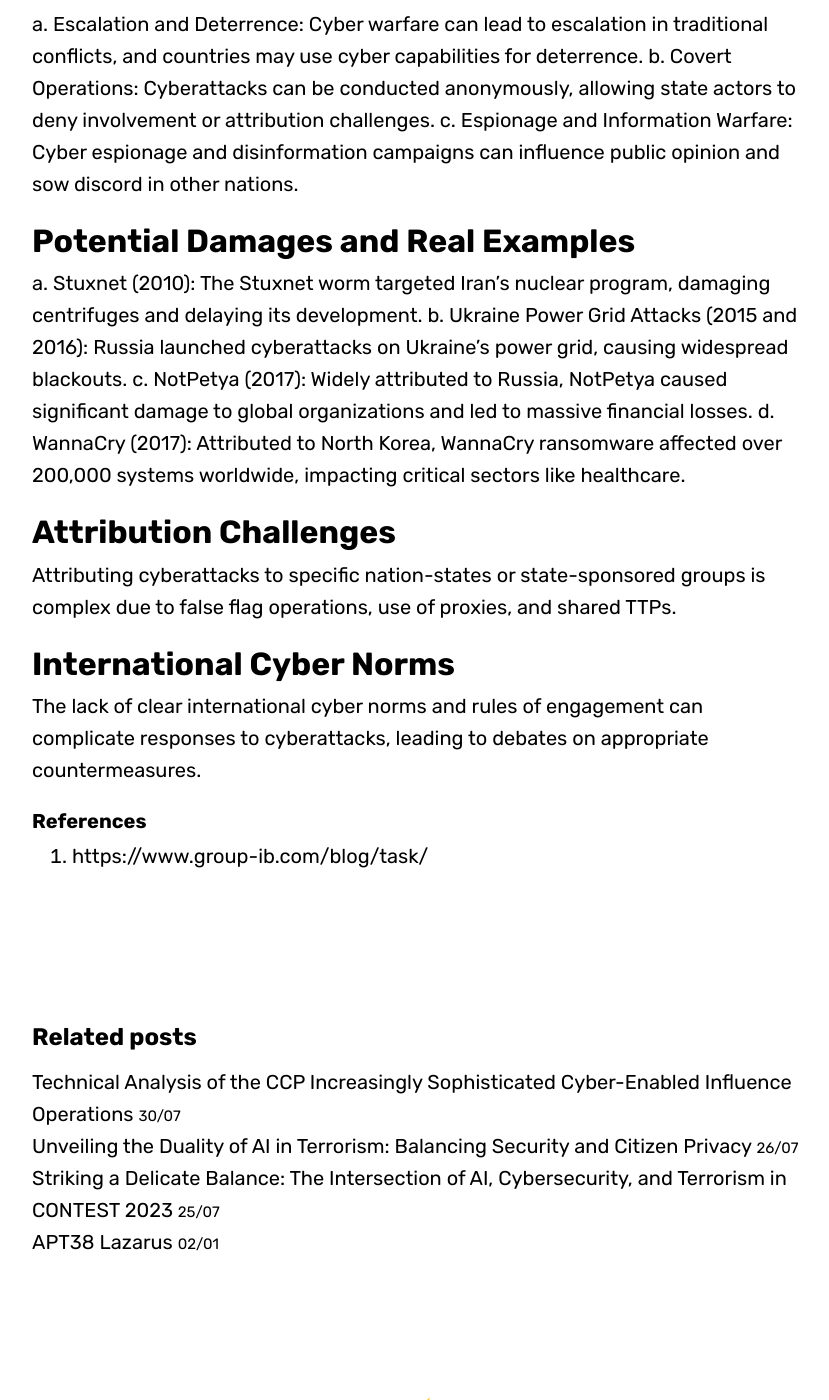
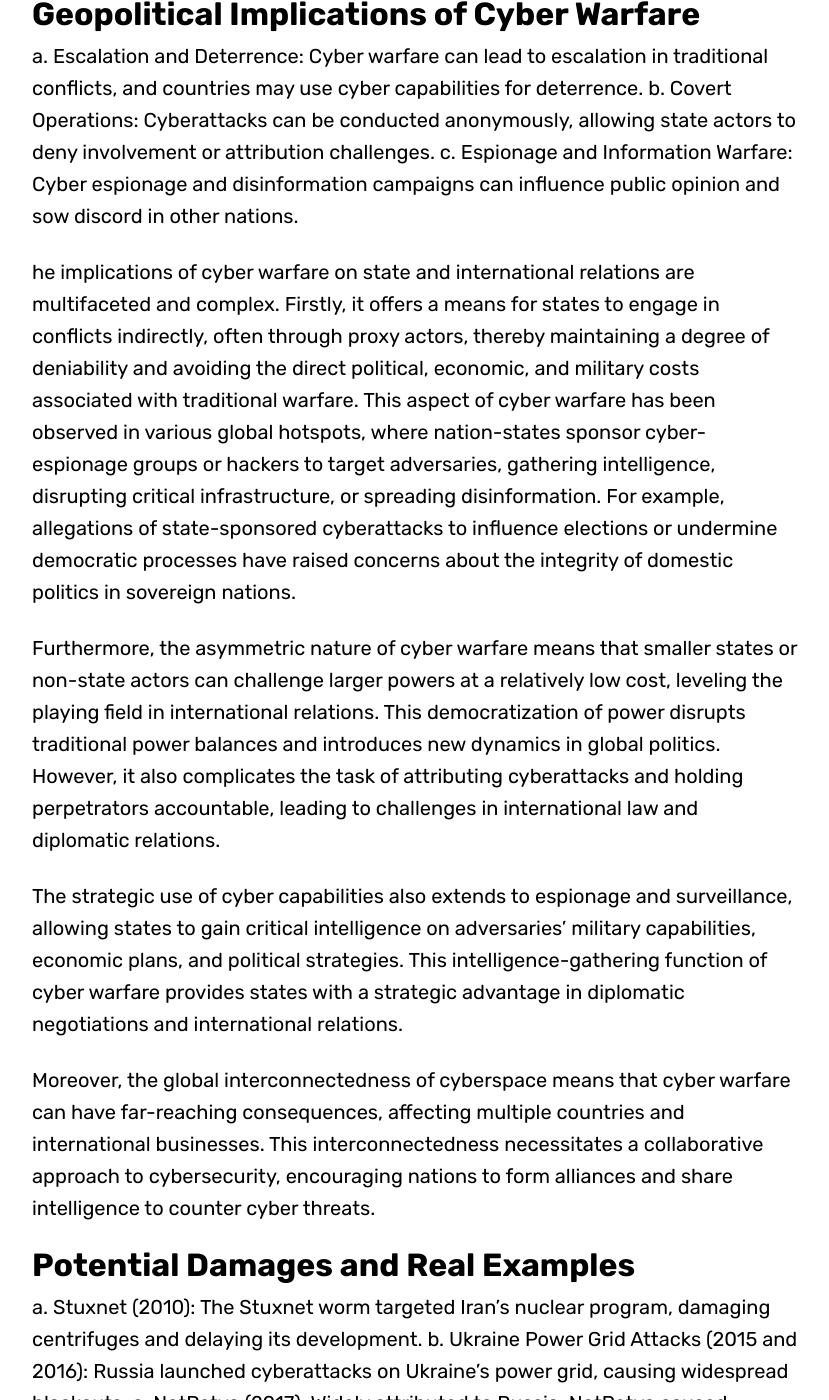
Before and after one commit to blitz0p3rations/blitz0p3rations.github.io, a Jekyll site: the page built from _posts/2022-02-07-Cyber-Warfare-Geopolitcal-Implications.md, in a window 1280 px wide and 1400 px high, scrolled down 1697 px. Shown: the whole window, without its empty margins (224-1053 px from the left). Built offline with Jekyll 4.4.1, drawn with Linux system fonts in a browser that asks for light colours; some web fonts are replaced; some of the changed text lies outside the part shown.

Commit message:
Update 2022-02-07-Cyber-Warfare-Geopolitcal-Implications.md

```diff
--- a/_posts/2022-02-07-Cyber-Warfare-Geopolitcal-Implications.md
+++ b/_posts/2022-02-07-Cyber-Warfare-Geopolitcal-Implications.md
@@ -8,7 +8,8 @@
 overlay: blue
 ---
 
-This article delves into the world of cyber warfare, exploring its technical aspects, geopolitical implications, and the potential damages it can inflict. We examine real examples of significant cyberattacks, highlighting their impact on global politics and national security. {: .lead} <!–-break-–>
+Cyber warfare, involving the use of cyber capabilities by nation-states or state-sponsored groups for offensive operations, is explored in this article, focusing on its technical aspects, geopolitical implications, and the potential damages it can inflict. We examine real examples of significant cyberattacks, highlighting their impact on global politics and national security. {: .lead}
+ {: .lead} <!–-break-–>
 
 # Introduction
 Cyber warfare refers to the use of cyber capabilities by nation-states or state-sponsored groups to conduct offensive operations against other countries or entities. These operations aim to disrupt, damage, or gain unauthorized access to critical infrastructure, networks, and information systems.
@@ -20,6 +21,15 @@
 a. Escalation and Deterrence: Cyber warfare can lead to escalation in traditional conflicts, and countries may use cyber capabilities for deterrence.
 b. Covert Operations: Cyberattacks can be conducted anonymously, allowing state actors to deny involvement or attribution challenges.
 c. Espionage and Information Warfare: Cyber espionage and disinformation campaigns can influence public opinion and sow discord in other nations.
+
+he implications of cyber warfare on state and international relations are multifaceted and complex. Firstly, it offers a means for states to engage in conflicts indirectly, often through proxy actors, thereby maintaining a degree of deniability and avoiding the direct political, economic, and military costs associated with traditional warfare. This aspect of cyber warfare has been observed in various global hotspots, where nation-states sponsor cyber-espionage groups or hackers to target adversaries, gathering intelligence, disrupting critical infrastructure, or spreading disinformation. For example, allegations of state-sponsored cyberattacks to influence elections or undermine democratic processes have raised concerns about the integrity of domestic politics in sovereign nations.
+
+Furthermore, the asymmetric nature of cyber warfare means that smaller states or non-state actors can challenge larger powers at a relatively low cost, leveling the playing field in international relations. This democratization of power disrupts traditional power balances and introduces new dynamics in global politics. However, it also complicates the task of attributing cyberattacks and holding perpetrators accountable, leading to challenges in international law and diplomatic relations.
+
+The strategic use of cyber capabilities also extends to espionage and surveillance, allowing states to gain critical intelligence on adversaries’ military capabilities, economic plans, and political strategies. This intelligence-gathering function of cyber warfare provides states with a strategic advantage in diplomatic negotiations and international relations.
+
+Moreover, the global interconnectedness of cyberspace means that cyber warfare can have far-reaching consequences, affecting multiple countries and international businesses. This interconnectedness necessitates a collaborative approach to cybersecurity, encouraging nations to form alliances and share intelligence to counter cyber threats.
+
 # Potential Damages and Real Examples
 a. Stuxnet (2010): The Stuxnet worm targeted Iran's nuclear program, damaging centrifuges and delaying its development.
 b. Ukraine Power Grid Attacks (2015 and 2016): Russia launched cyberattacks on Ukraine's power grid, causing widespread blackouts.
@@ -29,5 +39,15 @@
 Attributing cyberattacks to specific nation-states or state-sponsored groups is complex due to false flag operations, use of proxies, and shared TTPs.
 # International Cyber Norms
 The lack of clear international cyber norms and rules of engagement can complicate responses to cyberattacks, leading to debates on appropriate countermeasures.
+
+### Recent Developments
+Recent reports ([Group-IB](https://www.group-ib.com/blog/task/)) indicate an increase in state-sponsored cyber activities, with sophisticated attacks targeting elections, infrastructure, and industry. These developments emphasize the need for robust cybersecurity measures and international cooperation.
+
+### Conclusion
+Cyber warfare is a critical aspect of modern geopolitical strategies, with far-reaching implications. Understanding its technicalities, potential damages, and global impacts is essential for developing effective defensive and diplomatic responses.
+
 ### References
-1. https://www.group-ib.com/blog/task/
+1. [Group-IB: State-Sponsored Cyber Activities](https://www.group-ib.com/blog/task/)
+2. [Council on Foreign Relations: Cyber Warfare](https://www.cfr.org/cyber-warfare/)
+3. [Center for Strategic and International Studies: Cybersecurity](https://www.csis.org/programs/technology-policy-program/cybersecurity)
+4. [The Atlantic Council: Geopolitics of Cybersecurity](https://www.atlanticcouncil.org/)
```
Also changed, not shown: other parts of _posts/2022-02-07-Cyber-Warfare-Geopolitcal-Implications.md (+1 -1 lines).
